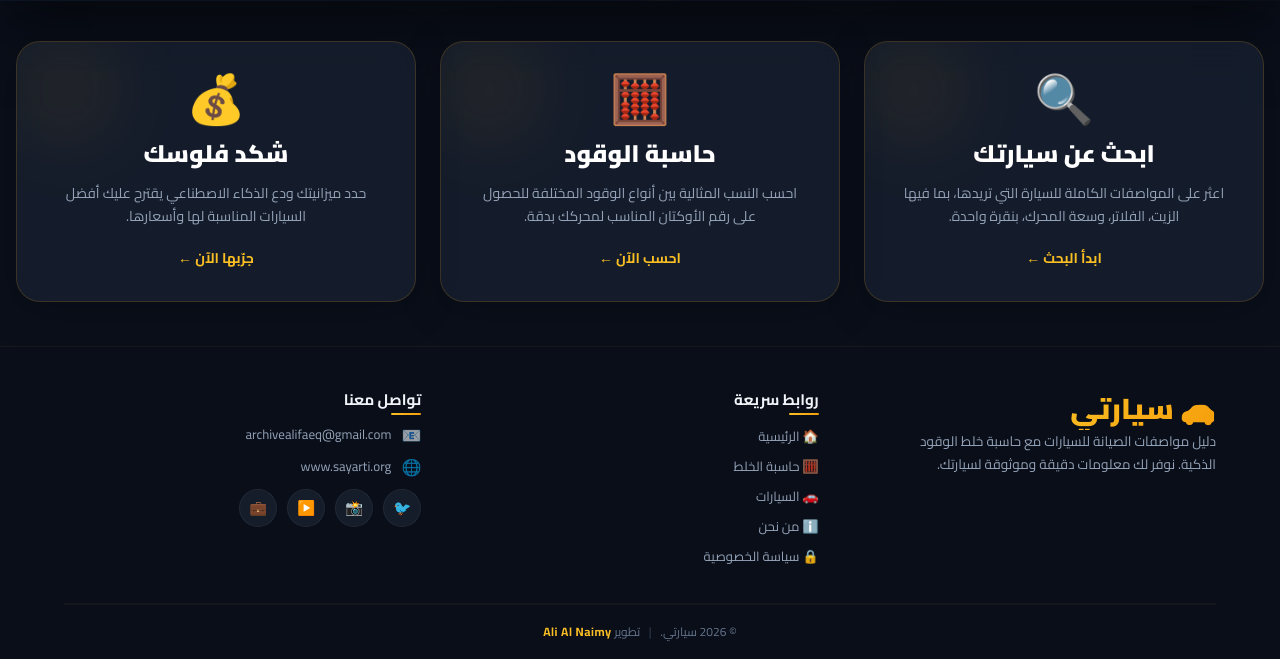
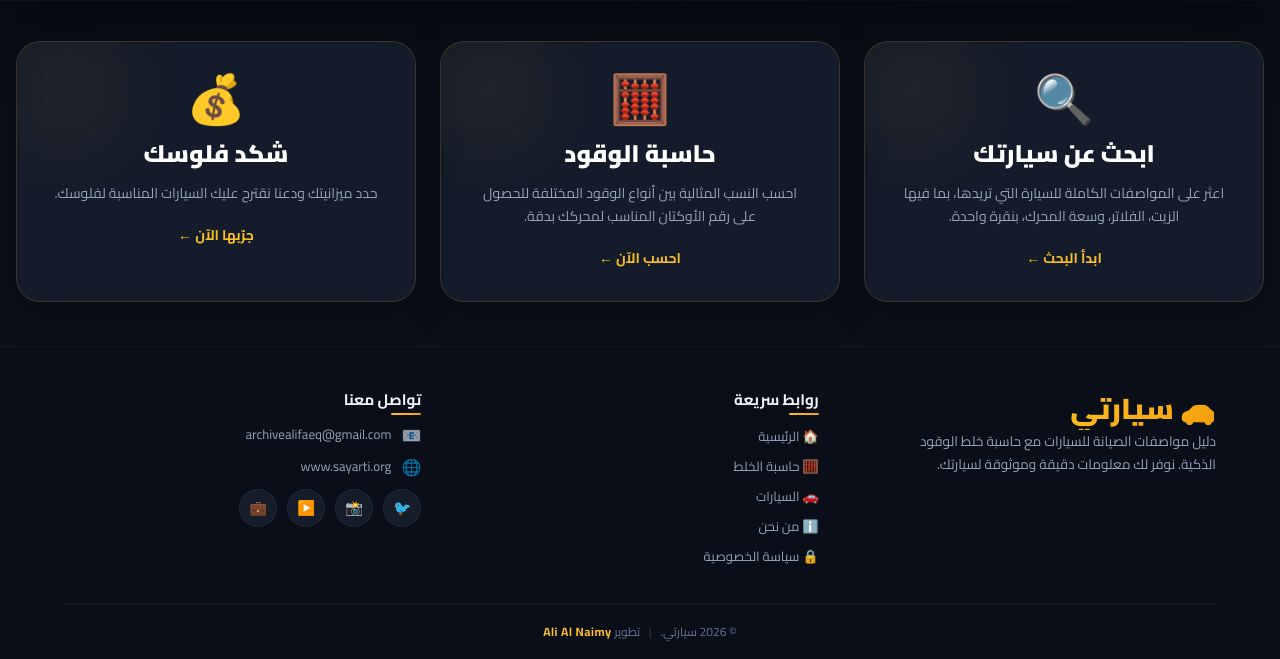
Before and after one commit to archivealifaeq-coder/sayarti, a Django app: page / in a window 1280 px wide. Shown: the part 371-1030 px from the top of the page. Run offline with Django 5.2, Linux system fonts and the light colour scheme; data comes from the database, SQL or seed files in the repository; data that the repository does not hold is empty; parts of the project's set-up code (start-up, migrations or seed data) failed here and were passed over; some libraries are stand-ins or nearby versions.

Commit message:
update budget card copy

```diff
--- a/cars/templates/cars/index.html
+++ b/cars/templates/cars/index.html
@@ -1605,7 +1605,7 @@
                     <span class="absolute top-0 left-0 w-24 h-24 rounded-full bg-amber-500/10 blur-2xl"></span>
                     <div class="text-5xl mb-4">💰</div>
                     <h2 class="text-xl md:text-2xl font-black text-white mb-3">شكد فلوسك</h2>
-                    <p class="text-slate-400 text-sm leading-relaxed">حدد ميزانيتك ودع الذكاء الاصطناعي يقترح عليك أفضل السيارات المناسبة لها وأسعارها.</p>
+                    <p class="text-slate-400 text-sm leading-relaxed">حدد ميزانيتك ودعنا نقترح عليك السيارات المناسبة لفلوسك.</p>
                     <span class="inline-block mt-5 text-amber-400 text-sm font-bold">جرّبها الآن  ←</span>
                 </a>
             </div>
```
